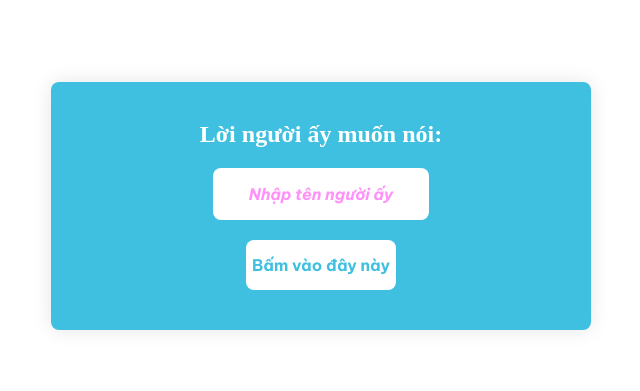
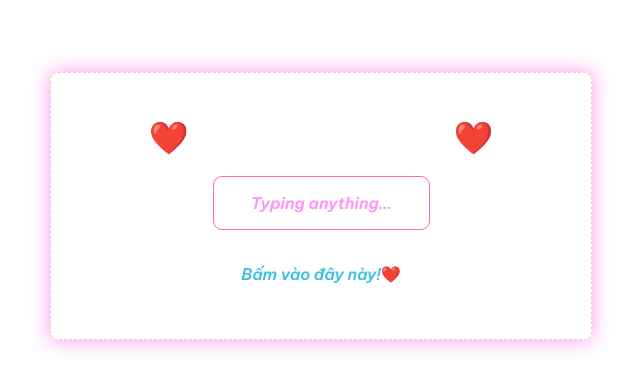
Before and after one commit to belongtogether/belongtogether.github.io, a plain HTML site: page index.html in a window 1280 px wide. Shown: the part 227-618 px from the top of the page, without its empty margins (319-959 px from the left). Drawn offline with Linux system fonts and the light colour scheme; a web font is replaced by a local one.

Commit message:
update style text

```diff
--- a/index.html
+++ b/index.html
@@ -6,16 +6,26 @@
     <meta charset="UTF-8" />
     <meta name="viewport" content="width=device-width, initial-scale=1.0" />
     <link rel="stylesheet" href="./styles.css" />
-    <title>Document</title>
+    <link
+      rel="stylesheet"
+      href="https://fonts.googleapis.com/css?family=Sofia&effect=neon|outline|emboss|shadow-multiple"
+    />
+    <title>Together❤️</title>
   </head>
   <body>
     <div class="container">
-        <div class="formMain">
-            <div><h2>Lời người ấy muốn nói:</h2></div>
-            <div class="inputName" name="rowl"><input type="text" id="input" placeholder="Nhập tên người ấy" /></div>
-            <div name="rowl"><button id="startButton" type="button" class="btn" onclick="submit()">Bấm vào đây này</button></div>
-            <!-- <div class="heart"><div class="text">❤️I Miss You❤️</div></div> -->
+      <div class="formMain">
+        <div><h2 class="font-effect-neon" style="font-size: xx-large;">❤️We belong together❤️</h2></div>
+        <div class="inputName">
+          <input type="text" id="input" placeholder="Typing anything..." />
         </div>
+        <div name="rowl">
+          <button id="startButton" type="button" class="btn" onclick="submit()">
+            Bấm vào đây này!❤️
+          </button>
+        </div>
+        <!-- <div class="heart"><div class="text">❤️I Miss You❤️</div></div> -->
+      </div>
     </div>
     <script src="./javascript.js"></script>
   </body>
--- a/javascript.js
+++ b/javascript.js
@@ -1,3 +1,5 @@
+/** @format */
+
 let intervalId = null;
 function createRandomHeart() {
   // Tạo thẻ div trái tim
--- a/styles.css
+++ b/styles.css
@@ -1,4 +1,4 @@
-@import url('https://fonts.googleapis.com/css2?family=Be+Vietnam+Pro:ital,wght@0,100;0,200;0,300;0,400;0,500;0,600;0,700;0,800;0,900;1,100;1,200;1,300;1,400;1,500;1,600;1,700;1,800;1,900&display=swap');
+@import url('https://fonts.googleapis.com/css2?family=Be+Vietnam+Pro:ital,wght@1,600&display=swap');
 .container{
     display: flex;
     justify-content: center;
@@ -9,9 +9,12 @@
     width: 500px;
     margin: 0 auto;
     padding: 20px;
-    background: #40c0e0;
+    /* background: #40c0e0; */
     border-radius: 8px;
-    box-shadow: 0 0 20px 0 #0000001a;
+    border-width: 1px;
+    border-color: pink;
+    border-style: dashed;
+    box-shadow: 0 0 20px 0 #fa75e8c4;
     margin-top: 50px;
     display: block;
     justify-items: center;
@@ -39,6 +42,10 @@ div[name="rowl"]{
     font-weight: 700;
     font-style: italic;
     text-align: center;
+    outline-color: #ff69b4;
+    outline-style: solid;
+    outline-width: thin;
+    margin-bottom: 20px;
 }
 input:focus {
     outline: none;
@@ -48,7 +55,12 @@ input::placeholder {
     font-size: 16px;
     color: rgba(255, 78, 246, 0.623);
 }
-
+.inputName{
+    border-color: pink;
+    border-width: 1px;
+    border-radius: 8px;
+    background-color: #fff;
+}
 .btn{
     background: #fff;
     border: none;
```
Lines whose indentation alone changed are shown as unchanged.
